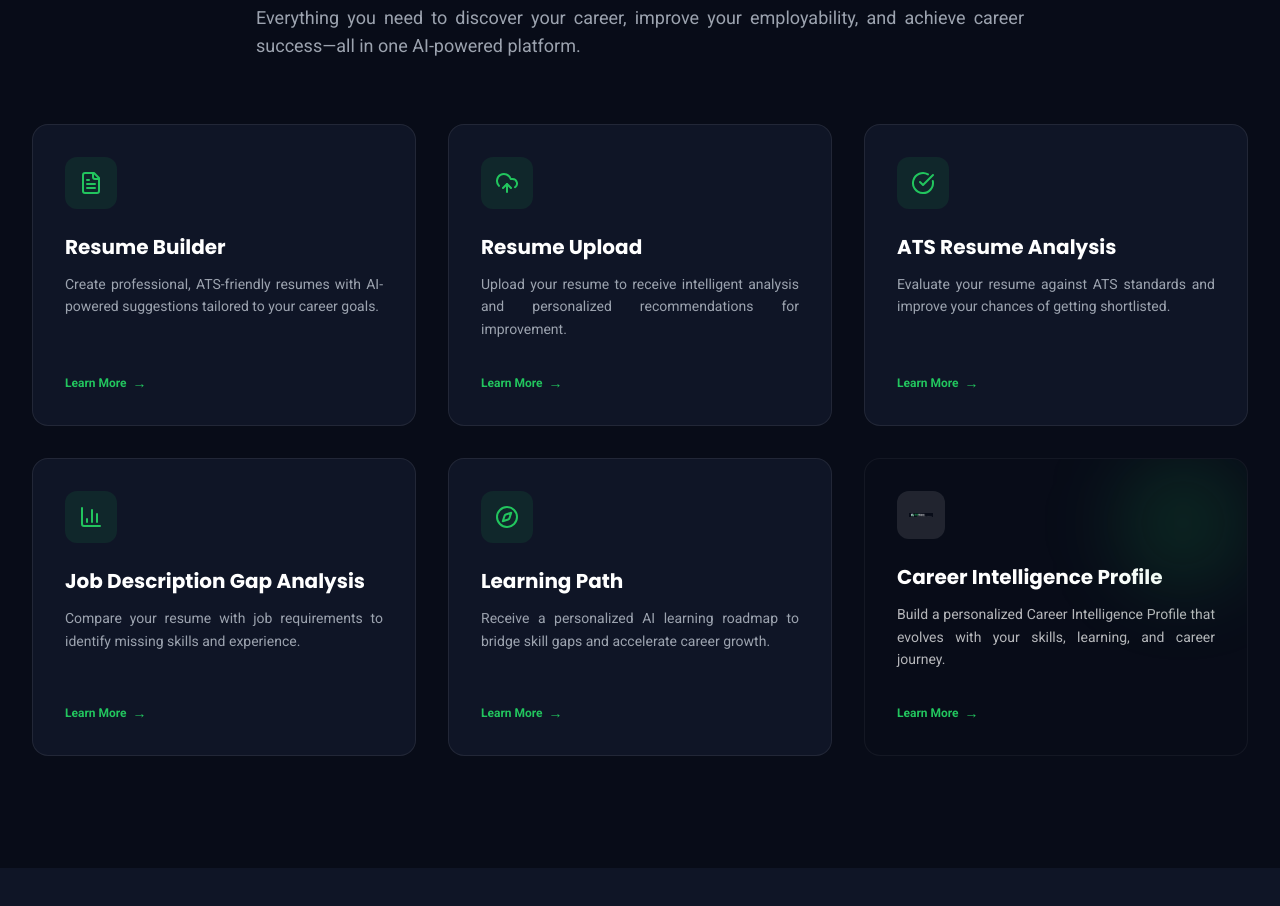
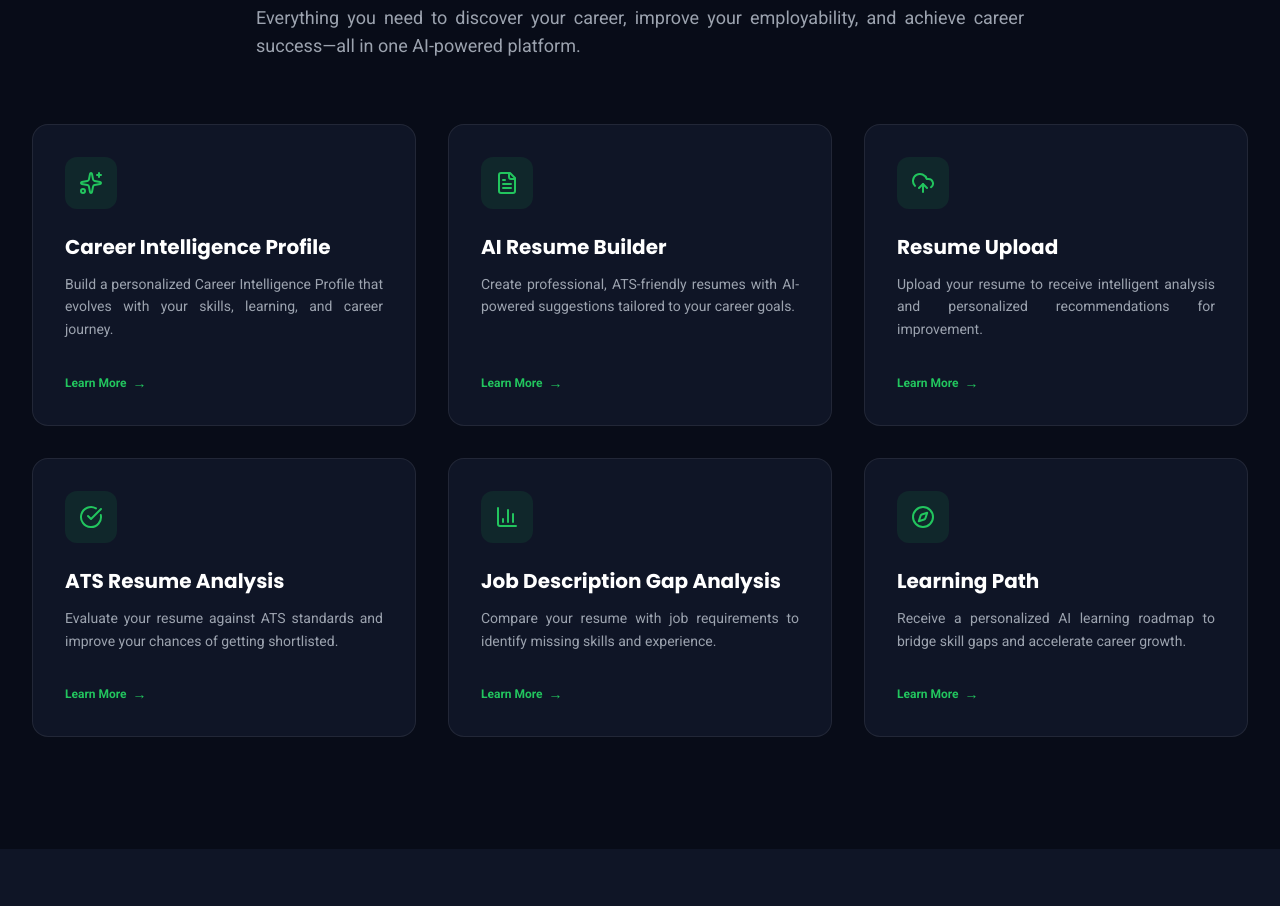
Before and after one commit to phanindra73/cvkaro-public, a React (Vite) app: page / in a window 1280 px wide. Shown: the part 4640-5546 px from the top of the page. Built offline with nearby package versions, Linux system fonts and the light colour scheme.

Commit message:
all feature  Preposition change commit

```diff
--- a/src/components/Features.tsx
+++ b/src/components/Features.tsx
@@ -75,29 +75,7 @@ export default function Features({ onFeatureSelect }: FeaturesProps) {
             </div>
           ))}
 
-          {/* Bonus Bento card to complete the clean symmetrical layout */}
-          <div className="bg-navy-dark text-white rounded-2xl p-8 border border-white/5 md:col-span-2 lg:col-span-1 flex flex-col justify-between relative overflow-hidden group cursor-pointer" onClick={() => onFeatureSelect('career-intelligence')}>
-            <div className="absolute top-0 right-0 w-32 h-32 bg-brand-green/15 rounded-full blur-2xl group-hover:bg-brand-green/25 transition-colors duration-500" />
 
-            <div>
-              <div className="bg-white/10 p-3 rounded-xl w-fit mb-6 text-brand-green group-hover:scale-110 transition-transform duration-300">
-                <img src="/logo_main.png" alt="Logo" className="h-6 w-6 object-contain" referrerPolicy="no-referrer" />
-              </div>
-
-              <h4 className="text-xl font-display font-bold text-white mb-3 group-hover:text-brand-green transition-colors">
-                Career Intelligence Profile
-              </h4>
-
-              <p className="text-sm text-white/70 leading-relaxed mb-6">
-                Build a personalized Career Intelligence Profile that evolves with your skills, learning, and career journey.
-              </p>
-            </div>
-
-            <div className="flex items-center gap-1.5 text-xs font-semibold text-brand-green group-hover:gap-2.5 transition-all mt-auto pt-2">
-              <span>Learn More</span>
-              <span className="text-sm">→</span>
-            </div>
-          </div>
         </div>
 
       </div>
--- a/src/data.ts
+++ b/src/data.ts
@@ -77,8 +77,14 @@ export const HOW_IT_WORKS_STEPS = [
 
 export const FEATURE_HIGHLIGHTS: FeatureItem[] = [
   {
+    id: "career-intelligence",
+    title: "Career Intelligence Profile",
+    description: "Build a personalized Career Intelligence Profile that evolves with your skills, learning, and career journey.",
+    iconName: "Sparkles"
+  },
+  {
     id: "feat-1",
-    title: "Resume Builder",
+    title: "AI Resume Builder",
     description: "Create professional, ATS-friendly resumes with AI-powered suggestions tailored to your career goals.",
     iconName: "FileText"
   },
```
